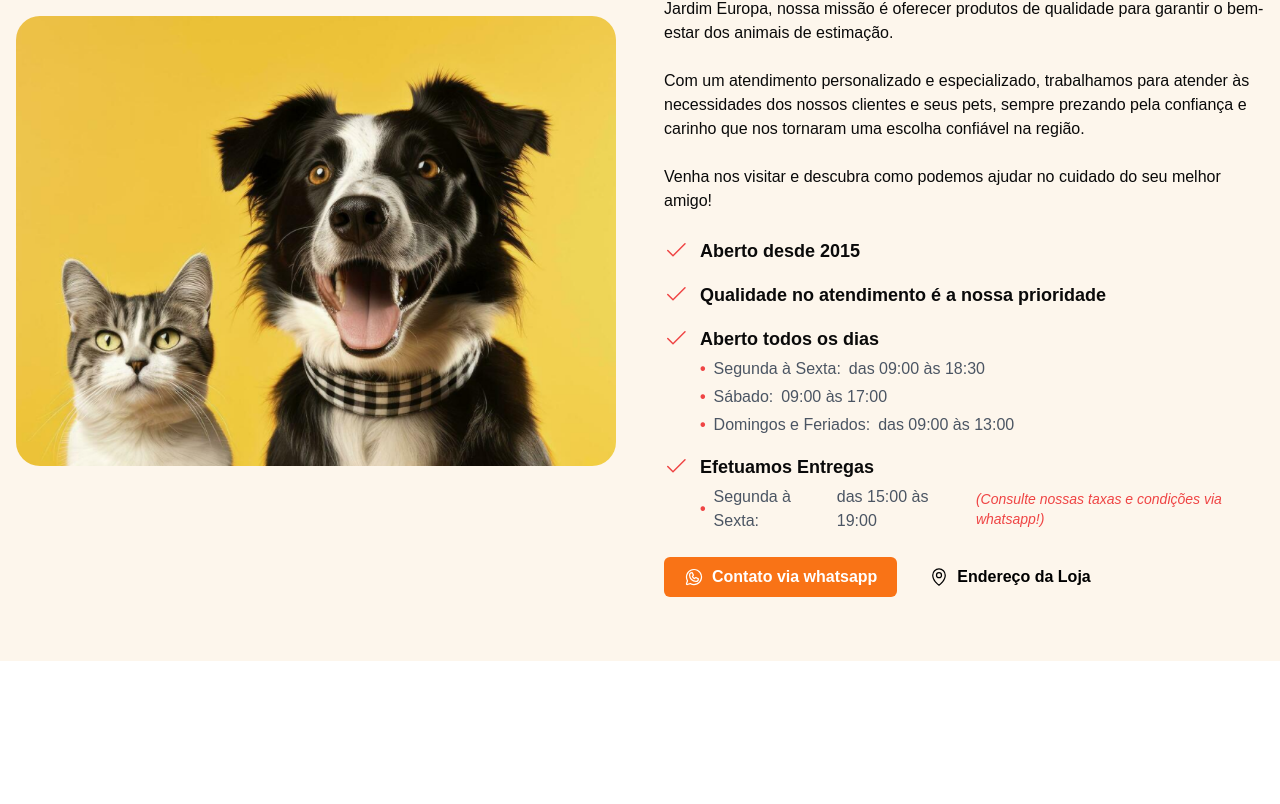
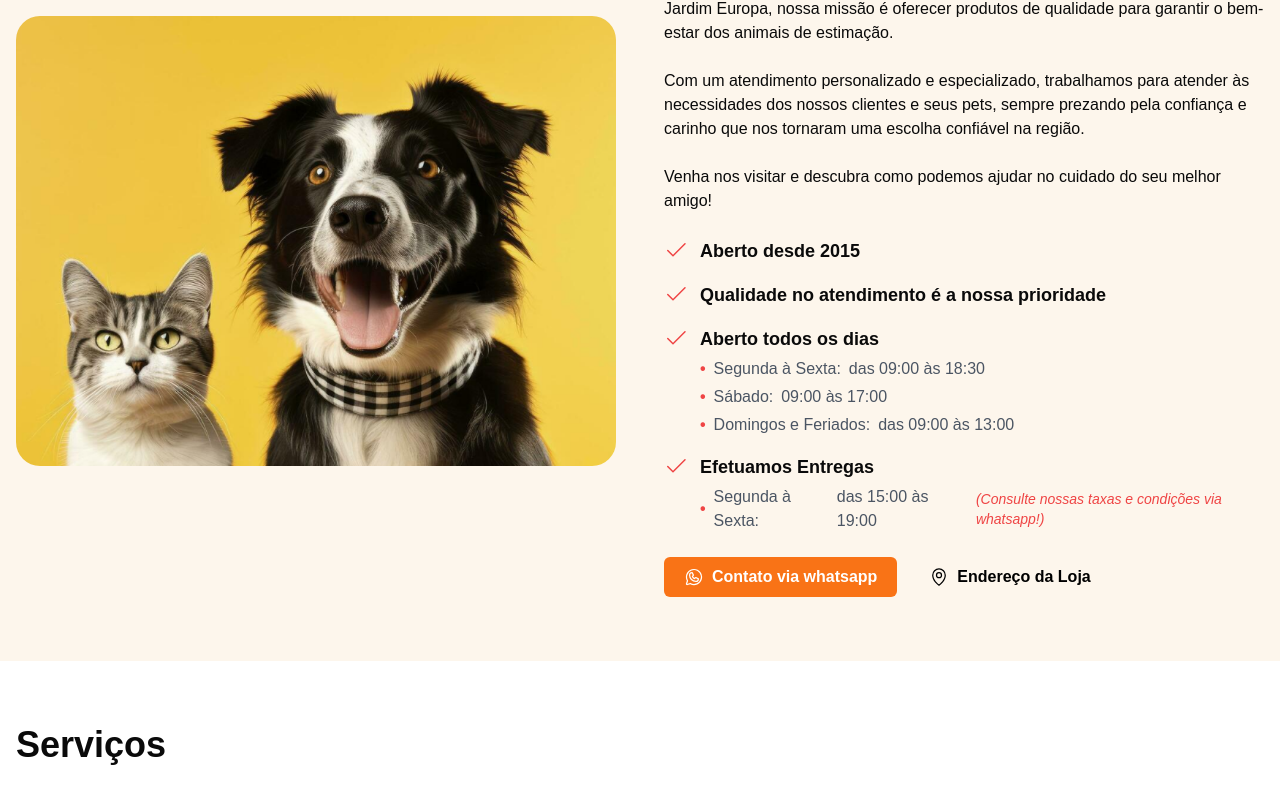
Before and after one commit to everson-sousa/pebcasaderacao, a Next.js app: page / in a window 1280 px wide. Shown: the part 634-1438 px from the top of the page. Before the commit the page ends 1295 px from the top, so only its background shows below. Built offline with nearby package versions, Linux system fonts and the light colour scheme.

Commit message:
inicio carrossel

```diff
--- a/package.json
+++ b/package.json
@@ -11,6 +11,9 @@
   "dependencies": {
     "@phosphor-icons/react": "^2.1.7",
     "@radix-ui/react-slot": "^1.1.2",
+    "embla-carousel": "^8.5.2",
+    "embla-carousel-react": "^8.5.2",
+    "lucide-react": "^0.475.0",
     "next": "^15.1.7",
     "react": "^19.0.0",
     "react-dom": "^19.0.0",
--- a/src/app/_components/about.tsx
+++ b/src/app/_components/about.tsx
@@ -8,6 +8,8 @@ import { MapPin, WhatsappLogo } from "@phosphor-icons/react/dist/ssr";
 const Check = dynamic(() => import("@phosphor-icons/react").then((mod) => mod.Check), {
   ssr: false,
 });
+
+
 
 export function About() {
   return (
--- a/src/app/_components/hero.tsx
+++ b/src/app/_components/hero.tsx
@@ -41,7 +41,7 @@ export function Hero(){
 
                     <div className="mt-8">
                     <p className="text-sm mb-4">
-                        <b className="bg-black text-white px-2 py-1 rounded-md">5%</b> de desconto na primeira compra via whatsapp
+                        <b className="bg-black text-white px-2 py-1 rounded-md">5%</b> de desconto em compras acima de R$99,00!
                     </p>
                     <div className="flex mt-4">
                         <div className="w-32 hidden lg:block">
--- /dev/null
+++ b/src/app/_components/services.tsx
@@ -0,0 +1,22 @@
+"use client"
+import useEmblaCarousel from 'embla-carousel-react'
+import{ ChevronLeft, ChevronRight,Scissors, Syringe, CartaxiFront, Hotel} from 'lucide-react'
+
+
+export function Services() {
+    return(
+        <section className="bg-white py-16">
+            <div className="container mx-auto px-4">
+
+                <h1 className="text-4xl font-bold mb-12">Serviços</h1>
+            <div className="relative">
+
+            </div>
+
+            </div>
+
+        </section>
+
+
+    )
+}
--- a/src/app/page.tsx
+++ b/src/app/page.tsx
@@ -1,11 +1,13 @@
 import { About } from "./_components/about";
 import { Hero } from "./_components/hero";
+import {Services} from "./_components/services";
 
 export default function Home(){
   return(
   <main>
     <Hero/>
     <About/>
+    <Services/>
   </main>
   )
 }
```
Also changed, not shown: 1 other file (tests, documents, lock files or other folders).
